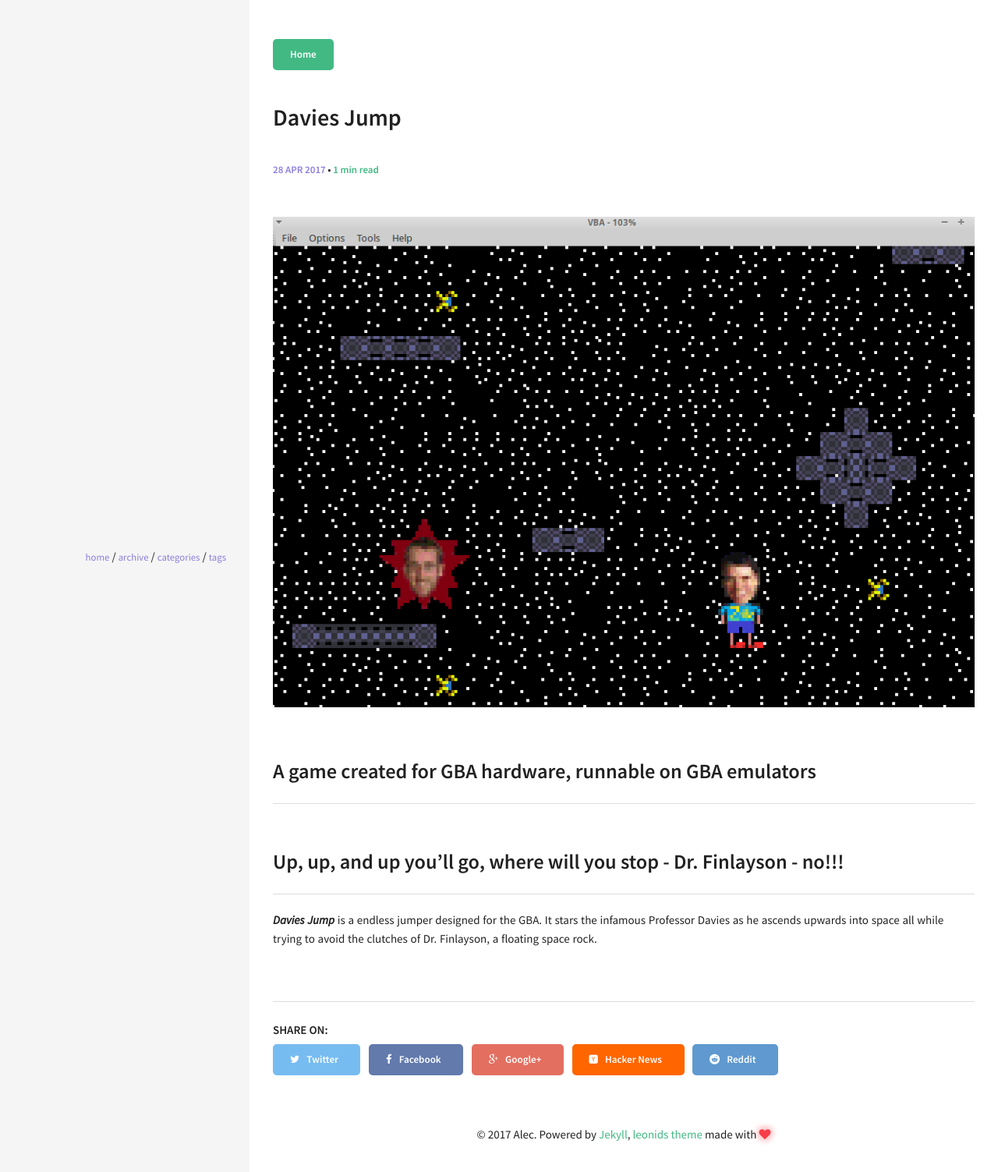
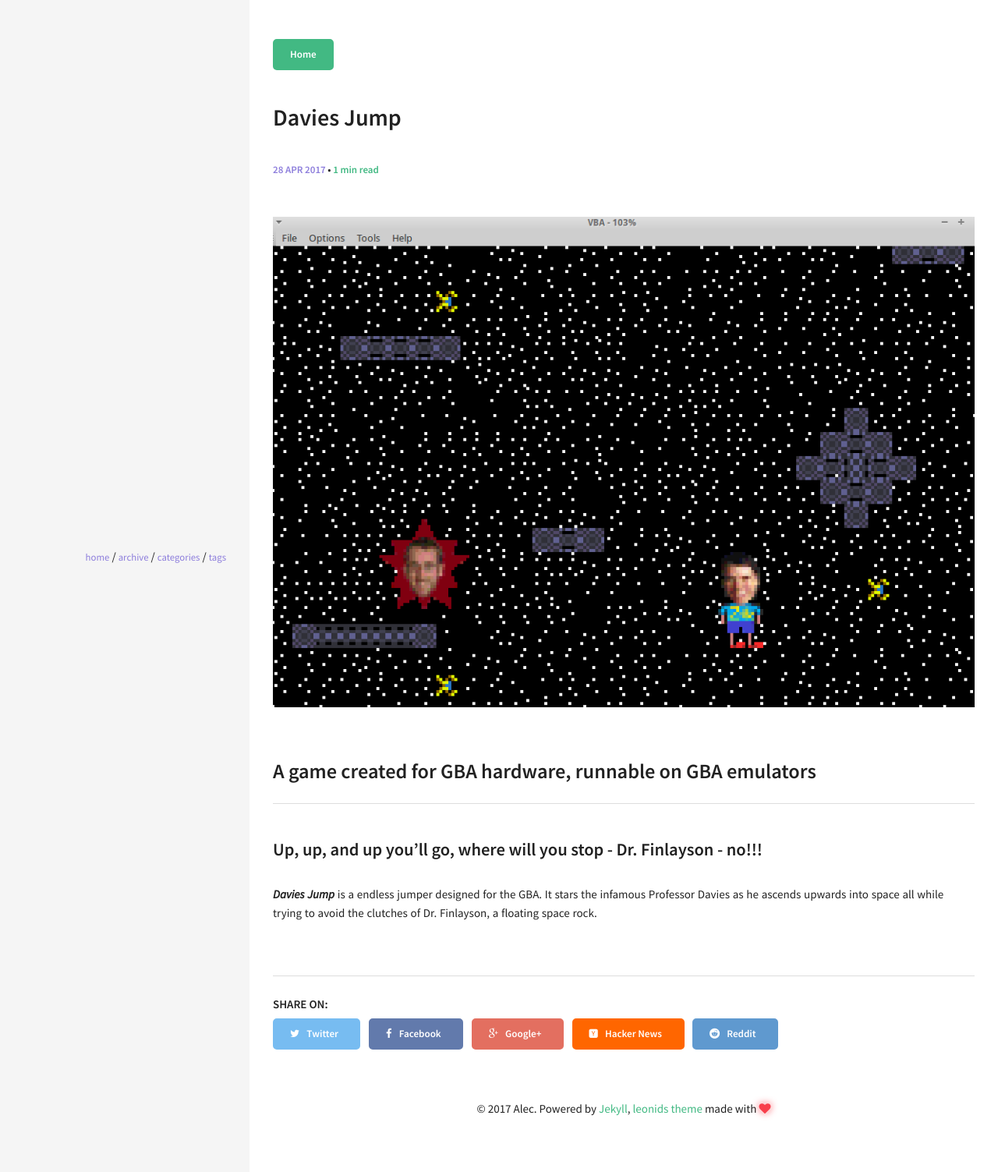
Before and after one commit to acarlyle/acarlyle.github.io, a Jekyll site: the page built from _posts/2017-04-27-davies-jump.md, in a window 1280 px wide. Shown: the top 1503 px of the page at 78% size. Built offline with Jekyll 4.4.1, drawn with Linux system fonts in a browser that asks for light colours.

```diff
--- a/_posts/2017-04-27-davies-jump.md
+++ b/_posts/2017-04-27-davies-jump.md
@@ -8,6 +8,6 @@ categories: UMW
 ![jumpDaviesJump.png]({{site.baseurl}}/img/jumpDaviesJump.png)
 ## A game created for GBA hardware, runnable on GBA emulators
 
-## Up, up, and up you'll go, where will you stop - Dr. Finlayson - no!!!
+### Up, up, and up you'll go, where will you stop - Dr. Finlayson - no!!!
 
 ***Davies Jump*** is a endless jumper designed for the GBA.  It stars the infamous Professor Davies as he ascends upwards into space all while trying to avoid the clutches of Dr. Finlayson, a floating space rock.
```
